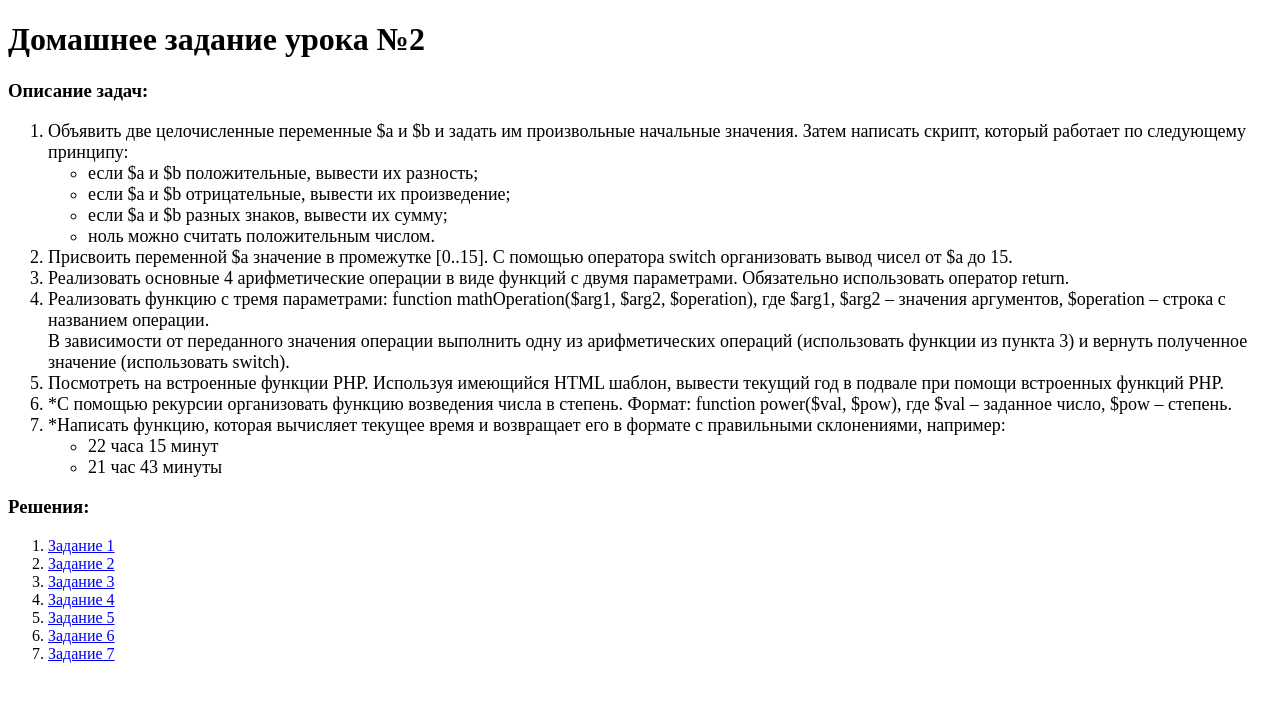
After one commit to sunafajro/PHP1, a PHP site: page / in a window 1280 px wide. The commit adds this page. Shown: the top 702 px of the page. Run offline with PHP 8.4, Linux system fonts and the light colour scheme.

Commit message:
изменяем оформление в первом задаении второго урока, добавляем индекс

```diff
--- /dev/null
+++ b/lesson02/index.php
@@ -0,0 +1,48 @@
+<!DOCTYPE html>
+	<head>
+	    <meta http-equiv=Content-Type content="text/html;charset=UTF-8">
+	    <title>Урок 2</title>
+		<style>
+			.description li{
+				font-size: 18px;
+			}
+		</style>
+	</head>
+	<body>
+		<h1>Домашнее задание урока №2</h1>
+		<h3>Описание задач:</h3>
+		<ol class="description">
+		<li>Объявить две целочисленные переменные $a и $b и задать им произвольные начальные значения. Затем написать скрипт, который работает по следующему принципу:
+			<ul>
+				<li>если $a и $b положительные, вывести их разность;</li>
+				<li>если $а и $b отрицательные, вывести их произведение;</li>
+				<li>если $а и $b разных знаков, вывести их сумму;</li>
+				<li>ноль можно считать положительным числом.</li>
+			</ul>
+		</li>
+		<li>Присвоить переменной $а значение в промежутке [0..15]. С помощью оператора switch организовать вывод чисел от $a до 15.</li>
+
+		<li>Реализовать основные 4 арифметические операции в виде функций с двумя параметрами. Обязательно использовать оператор return.</li>
+
+		<li>Реализовать функцию с тремя параметрами: function mathOperation($arg1, $arg2, $operation), где $arg1, $arg2 – значения аргументов, $operation – строка с названием операции.<br/> В зависимости от переданного значения операции выполнить одну из арифметических операций (использовать функции из пункта 3) и вернуть полученное значение (использовать switch).</li>
+
+		<li>Посмотреть на встроенные функции PHP. Используя имеющийся HTML шаблон, вывести текущий год в подвале при помощи встроенных функций PHP.</li>
+
+		<li>*С помощью рекурсии организовать функцию возведения числа в степень. Формат: function power($val, $pow), где $val – заданное число, $pow – степень.</li>
+
+		<li>*Написать функцию, которая вычисляет текущее время и возвращает его в формате с правильными склонениями, например:
+			<ul>
+				<li>22 часа 15 минут</li>
+				<li>21 час 43 минуты</li>
+			</ul>
+		</li>
+		</ol>
+		<h3>Решения:</h3>
+		<ol>
+			<?php
+			for($i=1;$i<8;$i++) { ?>
+			<li><a href="<?= $i ?>.php">Задание <?= $i ?></a></li>
+			<?php } ?>
+		</ol>
+	</body>
+</html>
```
Also changed, not shown: lesson02/1.php (+79 -5 lines), lesson02/задание.txt (deleted, +0 -21 lines).
